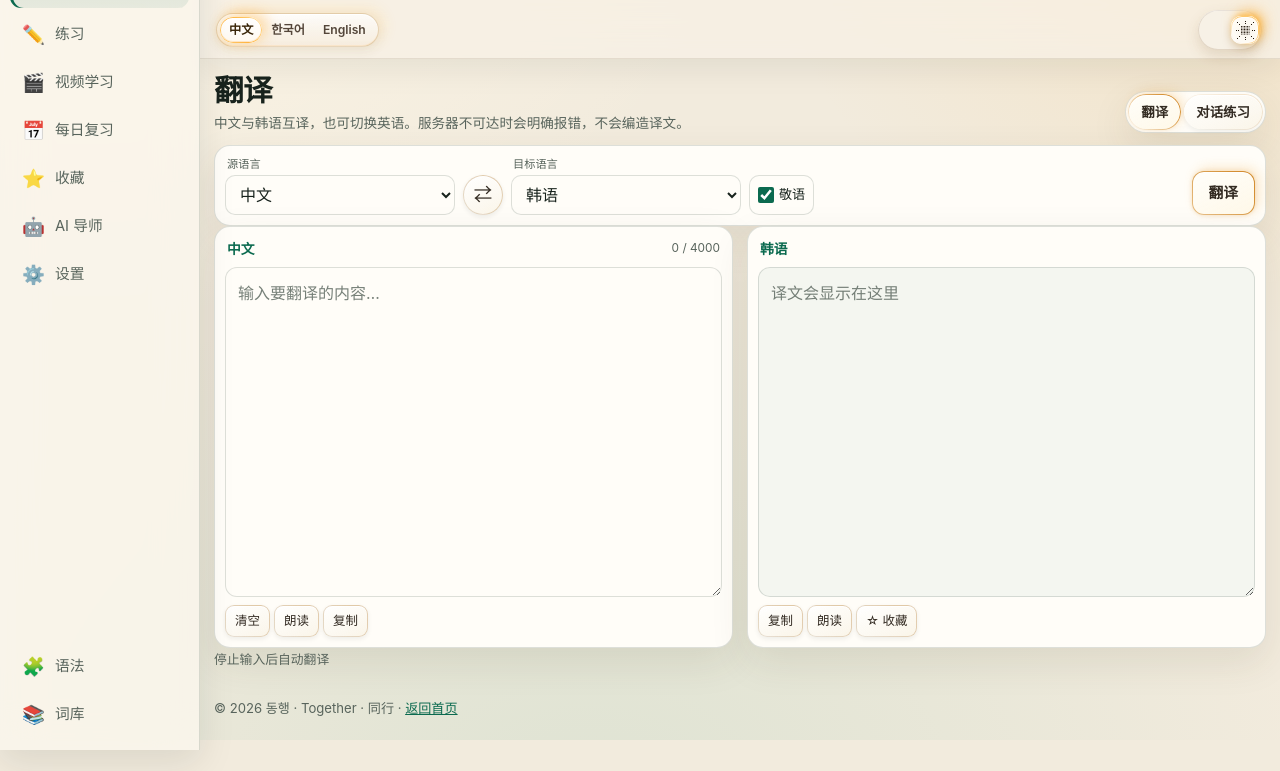
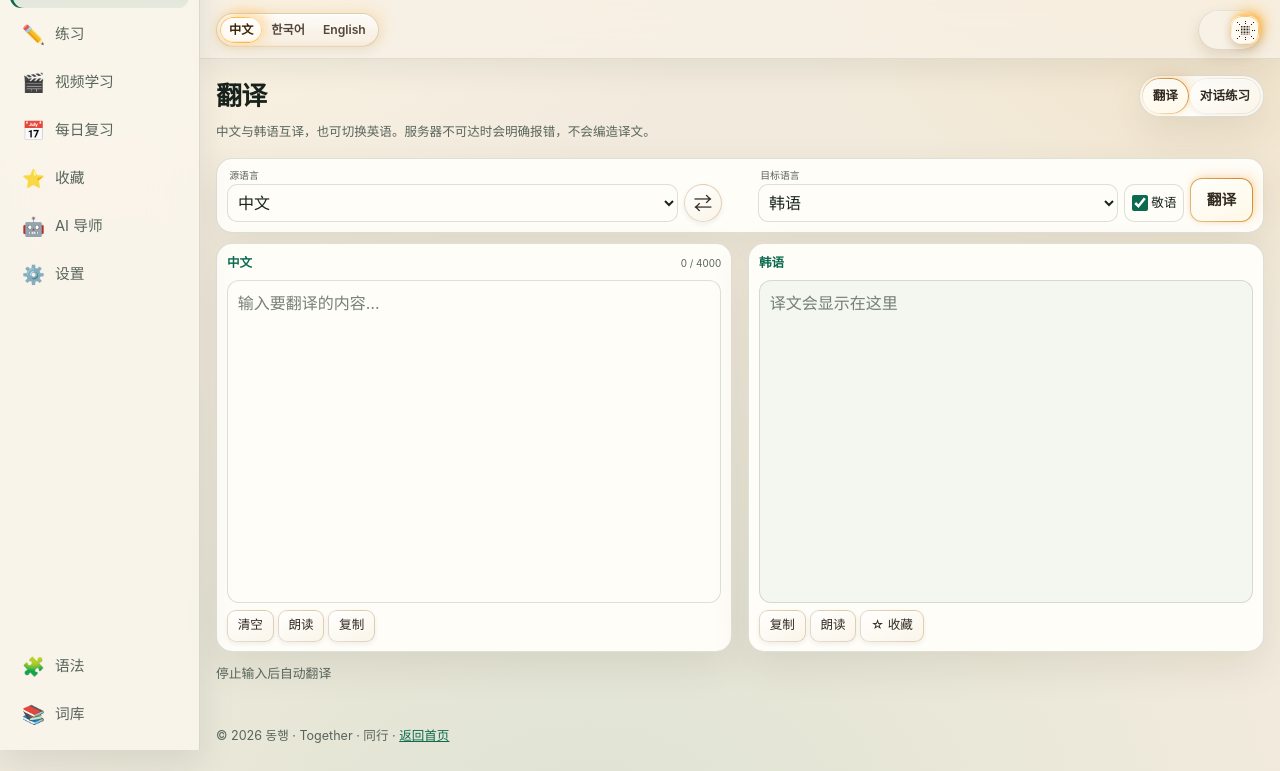
Before and after one commit to MacShi716/korean-site-zhcn, a plain HTML site: page translate.html in a window 1280 px wide. Shown: the part 50-821 px from the top of the page. Before the commit the page ends 800 px from the top, so only its background shows below. Drawn offline with Linux system fonts and the light colour scheme.

Commit message:
style: polish standalone translate page alignment and hint wrapping
Keep the two desktop panes equal and aligned, move the page hint to a full-width row so the last clause does not wrap alone, and tighten language-bar spacing with existing golden-ratio tokens.

```diff
--- a/translate.css
+++ b/translate.css
@@ -160,18 +160,18 @@ a { color: var(--primary); }
 
 /* Page frame. */
 .main {
-  max-width: 1100px;
+  max-width: var(--gr-content-wide, 72.36rem);
   margin: 0 auto;
-  padding: 14px 14px 28px;
+  padding: var(--gr-space-md) var(--gr-space-md) var(--gr-space-xl);
 }
 .panel { display: none; }
 .panel.active { display: block; }
 .site-foot {
-  max-width: 1100px;
+  max-width: var(--gr-content-wide, 72.36rem);
   margin: 0 auto;
-  padding: 0 14px 22px;
+  padding: 0 var(--gr-space-md) var(--gr-space-lg);
   color: var(--muted);
-  font-size: .82rem;
+  font-size: var(--gr-fs-sm);
 }
 .site-foot p { margin: 0; overflow-wrap: anywhere; }
 .site-foot a { color: var(--primary); }
@@ -222,25 +222,43 @@ a { color: var(--primary); }
 .space { justify-content: space-between; }
 .grow { flex: 1; }
 
-/* Translator header and tabs. */
-.tr-page { display: flex; flex-direction: column; gap: 12px; }
+/* Translator header and tabs.
+   Title + tabs share the first row; the hint sits full-width below so the
+   last clause is not squeezed into an orphan line by 62ch or the tab pill. */
+.tr-page { display: flex; flex-direction: column; gap: var(--gr-space-md); }
 .tr-page-head {
   display: flex;
+  flex-direction: column;
+  align-items: stretch;
+  gap: var(--gr-space-xs);
+}
+.tr-page-title-row {
+  display: flex;
   flex-wrap: wrap;
-  align-items: flex-end;
+  align-items: center;
   justify-content: space-between;
-  gap: 10px 16px;
+  gap: var(--gr-space-xs) var(--gr-space-sm);
 }
 .tr-page-head h1 {
   margin: 0;
-  font-size: clamp(1.35rem, 1.05rem + 1.1vw, 1.85rem);
-  line-height: 1.2;
+  font-size: var(--gr-fs-lg);
+  line-height: var(--gr-lh-tight);
   letter-spacing: -.02em;
 }
-.tr-page-head p { margin: 4px 0 0; max-width: 62ch; }
+.tr-page-hint {
+  margin: 0;
+  max-width: none;
+  font-size: var(--gr-fs-sm);
+  line-height: var(--gr-lh-body);
+  word-break: keep-all;
+  line-break: strict;
+  overflow-wrap: normal;
+  text-wrap: pretty;
+}
 .tr-tabs {
   display: inline-flex;
-  gap: 4px;
+  flex: 0 0 auto;
+  gap: var(--gr-space-3xs);
   padding: 3px;
   border: 1px solid var(--border);
   border-radius: 999px;
@@ -248,11 +266,11 @@ a { color: var(--primary); }
   box-shadow: var(--shadow);
 }
 .tr-tab {
-  min-height: 34px;
-  padding: 5px 12px;
+  min-height: 2.146rem;
+  padding: var(--gr-space-2xs) var(--gr-space-sm);
   border-radius: 999px;
   color: var(--muted);
-  font-size: .84rem;
+  font-size: var(--gr-fs-sm);
   font-weight: 600;
   white-space: nowrap;
 }
@@ -264,30 +282,45 @@ a { color: var(--primary); }
 }
 
 /* Language pair + actions. */
+.tr-workspace {
+  display: flex;
+  flex-direction: column;
+  gap: var(--gr-space-sm);
+  min-width: 0;
+}
 .tr-toolbar {
   display: flex;
   flex-wrap: wrap;
   align-items: flex-end;
-  gap: 8px;
-  padding: 10px;
+  gap: var(--gr-space-xs);
+  padding: var(--gr-space-sm);
   border: 1px solid var(--border);
   border-radius: var(--radius);
   background: var(--surface);
   box-shadow: var(--shadow);
 }
+.tr-toolbar-start,
+.tr-toolbar-end {
+  display: contents;
+}
 .tr-lang-field {
   display: flex;
   flex-direction: column;
-  gap: 2px;
-  flex: 1 1 128px;
+  gap: var(--gr-space-3xs);
+  flex: 1 1 7.236rem;
   min-width: 0;
-  max-width: 230px;
+  max-width: 14.58rem;
 }
-.tr-lang-field span { font-size: .7rem; color: var(--muted); padding-left: 2px; }
+.tr-lang-field span {
+  font-size: var(--gr-fs-xs);
+  color: var(--muted);
+  padding-left: var(--gr-space-3xs);
+  line-height: var(--gr-lh-tight);
+}
 .tr-lang-select {
   width: 100%;
-  min-height: 40px;
-  padding: 7px 10px;
+  min-height: 2.382rem;
+  padding: var(--gr-space-2xs) var(--gr-space-xs);
   border: 1px solid var(--border);
   border-radius: 10px;
   background: var(--control-bg, #fff);
@@ -295,8 +328,8 @@ a { color: var(--primary); }
 }
 .tr-swap {
   flex: 0 0 auto;
-  width: 40px;
-  height: 40px;
+  width: 2.382rem;
+  height: 2.382rem;
   border-radius: 999px;
   border: 1px solid var(--border);
   background: var(--primary-soft);
@@ -308,33 +341,35 @@ a { color: var(--primary); }
 .tr-hon {
   display: inline-flex;
   align-items: center;
-  gap: 5px;
-  min-height: 40px;
-  padding: 0 8px;
+  gap: var(--gr-space-2xs);
+  min-height: 2.382rem;
+  padding: 0 var(--gr-space-xs);
   border: 1px solid var(--border);
   border-radius: 10px;
   background: var(--control-bg, #fff);
-  font-size: .82rem;
+  font-size: var(--gr-fs-sm);
   white-space: nowrap;
 }
-.tr-hon input { width: 16px; height: 16px; margin: 0; accent-color: var(--primary); }
+.tr-hon input { width: 1rem; height: 1rem; margin: 0; accent-color: var(--primary); }
 .tr-toolbar .tr-go { flex: 0 0 auto; margin-left: auto; }
 @media (max-width: 620px) {
   .tr-lang-field { max-width: none; }
   .tr-toolbar .tr-go { margin-left: 0; flex: 1 1 100%; }
 }
 
-/* Two large panes: side by side on desktop, stacked on narrow screens. */
+/* Two equal panes: side by side on desktop, stacked on narrow screens.
+   Desktop panes stay 1fr / 1fr (not a 61.8/38.2 split). */
 .tr-panes {
   display: flex;
   flex-direction: column;
-  gap: 12px;
+  gap: var(--gr-space-sm);
 }
 .tr-pane {
   display: flex;
   flex-direction: column;
+  min-width: 0;
   min-height: 0;
-  padding: 10px;
+  padding: var(--gr-space-sm);
   border: 1px solid var(--border);
   border-radius: var(--radius);
   background: var(--surface);
@@ -344,55 +379,124 @@ a { color: var(--primary); }
   display: flex;
   align-items: center;
   justify-content: space-between;
-  gap: 8px;
-  padding: 2px 2px 8px;
-  min-height: 30px;
+  gap: var(--gr-space-xs);
+  padding: 0 0 var(--gr-space-xs);
+  min-height: 1.618rem;
 }
-.tr-pane-head strong { font-size: .86rem; color: var(--primary); }
-.tr-pane-head .tr-counter { font-size: .74rem; color: var(--muted); }
+.tr-pane-head strong { font-size: var(--gr-fs-sm); color: var(--primary); }
+.tr-pane-head .tr-counter { font-size: var(--gr-fs-xs); color: var(--muted); }
 .tr-pane textarea {
   width: 100%;
-  min-height: 230px;
+  min-height: 14.236rem;
   flex: 1 1 auto;
-  padding: 12px;
+  padding: var(--gr-space-sm);
   border: 1px solid var(--border);
   border-radius: 12px;
   background: var(--control-bg, #fff);
   color: var(--ink);
-  line-height: 1.65;
-  resize: vertical;
+  line-height: var(--gr-lh-loose);
+  resize: none;
+  overflow: auto;
 }
 .tr-pane textarea:focus-visible { outline: 2px solid var(--primary); outline-offset: 1px; }
 .tr-pane.tr-target textarea { background: color-mix(in srgb, var(--primary-soft) 46%, var(--surface)); }
 .tr-pane-foot {
   display: flex;
   flex-wrap: wrap;
-  gap: 4px;
-  padding-top: 8px;
+  align-items: center;
+  gap: var(--gr-space-2xs);
+  padding-top: var(--gr-space-xs);
+  min-height: 2.236rem;
 }
 .tr-mini {
   display: inline-flex;
   align-items: center;
   justify-content: center;
-  gap: 4px;
-  min-height: 32px;
-  padding: 4px 9px;
+  gap: var(--gr-space-2xs);
+  min-height: 2rem;
+  padding: var(--gr-space-2xs) var(--gr-space-sm);
   border: 1px solid var(--border);
   border-radius: 9px;
   background: var(--surface);
   color: var(--muted);
-  font-size: .78rem;
+  font-size: var(--gr-fs-sm);
 }
 .tr-mini:hover { color: var(--primary); border-color: var(--primary); }
 .tr-mini.active { color: var(--primary); background: var(--primary-soft); border-color: var(--primary); }
 @media (min-width: 900px) {
-  .tr-panes {
+  .tr-workspace {
     display: grid;
     grid-template-columns: minmax(0, 1fr) minmax(0, 1fr);
+    column-gap: var(--gr-space-md);
+    row-gap: var(--gr-space-sm);
+  }
+  .tr-toolbar {
+    grid-column: 1 / -1;
+    display: grid;
+    grid-template-columns: subgrid;
+    align-items: end;
+    column-gap: var(--gr-space-md);
+    row-gap: 0;
+    padding: var(--gr-space-sm) 0;
+  }
+  .tr-toolbar-start,
+  .tr-toolbar-end {
+    display: flex;
+    align-items: flex-end;
+    gap: var(--gr-space-xs);
+    min-width: 0;
+    padding: 0 var(--gr-space-sm);
+  }
+  .tr-toolbar-start .tr-lang-field,
+  .tr-toolbar-end .tr-lang-field {
+    flex: 1 1 auto;
+    max-width: none;
+  }
+  .tr-toolbar .tr-go { margin-left: auto; }
+  .tr-panes {
+    grid-column: 1 / -1;
+    display: grid;
+    grid-template-columns: subgrid;
+    grid-template-rows: auto minmax(20.236rem, 1fr) auto;
     align-items: stretch;
-    gap: 14px;
+    column-gap: var(--gr-space-md);
+    row-gap: 0;
   }
-  .tr-pane textarea { min-height: 330px; }
+  .tr-pane {
+    display: grid;
+    grid-template-rows: subgrid;
+    grid-row: 1 / -1;
+  }
+  .tr-pane textarea {
+    min-height: 20.236rem;
+    height: 100%;
+  }
+  .tr-feedback,
+  .tr-roma { grid-column: 1 / -1; }
+}
+
+/* Fallback when subgrid is unavailable: still keep two equal columns. */
+@supports not (grid-template-columns: subgrid) {
+  @media (min-width: 900px) {
+    .tr-toolbar {
+      display: flex;
+      flex-wrap: nowrap;
+      justify-content: space-between;
+      gap: var(--gr-space-md);
+      padding: var(--gr-space-sm);
+    }
+    .tr-toolbar-start,
+    .tr-toolbar-end {
+      flex: 1 1 0;
+      padding: 0;
+    }
+    .tr-panes {
+      display: grid;
+      grid-template-columns: minmax(0, 1fr) minmax(0, 1fr);
+      gap: var(--gr-space-md);
+    }
+    .tr-pane { display: flex; grid-row: auto; }
+  }
 }
 
 .tr-feedback {
--- a/translate.html
+++ b/translate.html
@@ -55,10 +55,8 @@
   <section class="panel active" id="panel-translate" data-panel="translate">
     <div class="tr-page">
       <div class="tr-page-head">
-        <div>
+        <div class="tr-page-title-row">
           <h1 data-i18n="trPageTitle">翻译</h1>
-          <p class="muted" data-i18n="trPageHint">中文与韩语互译，也可切换英语。服务器不可达时会明确报错，不会编造译文。</p>
-        </div>
           <div class="tr-tabs" role="tablist" aria-label="翻译页面视图">
             <button type="button" class="tr-tab active" id="tab-translator" role="tab"
               aria-selected="true" aria-controls="view-translator" data-i18n="trTabTranslate">翻译</button>
@@ -66,9 +64,13 @@
               aria-selected="false" aria-controls="view-conversation" data-i18n="trTabConversation">对话练习</button>
           </div>
         </div>
+        <p class="muted tr-page-hint" data-i18n="trPageHint">中文与韩语互译，也可切换英语。服务器不可达时会明确报错，不会编造译文。</p>
+      </div>
 
       <section id="view-translator" role="tabpanel" aria-labelledby="tab-translator">
+        <div class="tr-workspace">
         <div class="tr-toolbar">
+          <div class="tr-toolbar-start">
             <label class="tr-lang-field">
               <span data-i18n="trSourceLang">源语言</span>
               <select id="tr-from" class="tr-lang-select" aria-label="源语言">
@@ -79,6 +81,8 @@
             </label>
             <button type="button" class="tr-swap" id="tr-swap" aria-label="交换语言和文本"
               title="交换语言和文本" data-i18n-aria="trSwap">⇄</button>
+          </div>
+          <div class="tr-toolbar-end">
             <label class="tr-lang-field">
               <span data-i18n="trTargetLang">目标语言</span>
               <select id="tr-to" class="tr-lang-select" aria-label="目标语言">
@@ -92,6 +96,7 @@
               <span data-i18n="trHonorific">敬语</span>
             </label>
             <button type="button" class="btn tr-go" id="tr-translate-btn" data-i18n="trTranslate">翻译</button>
+          </div>
         </div>
 
         <div class="tr-panes" id="tr-panes">
@@ -128,6 +133,7 @@
           <span class="tr-error" id="tr-error" role="alert" hidden></span>
         </div>
         <div class="tr-roma" id="tr-roma" hidden></div>
+        </div>
       </section>
 
       <section id="view-conversation" role="tabpanel" aria-labelledby="tab-conversation" hidden>
```
Lines whose indentation alone changed are shown as unchanged.
